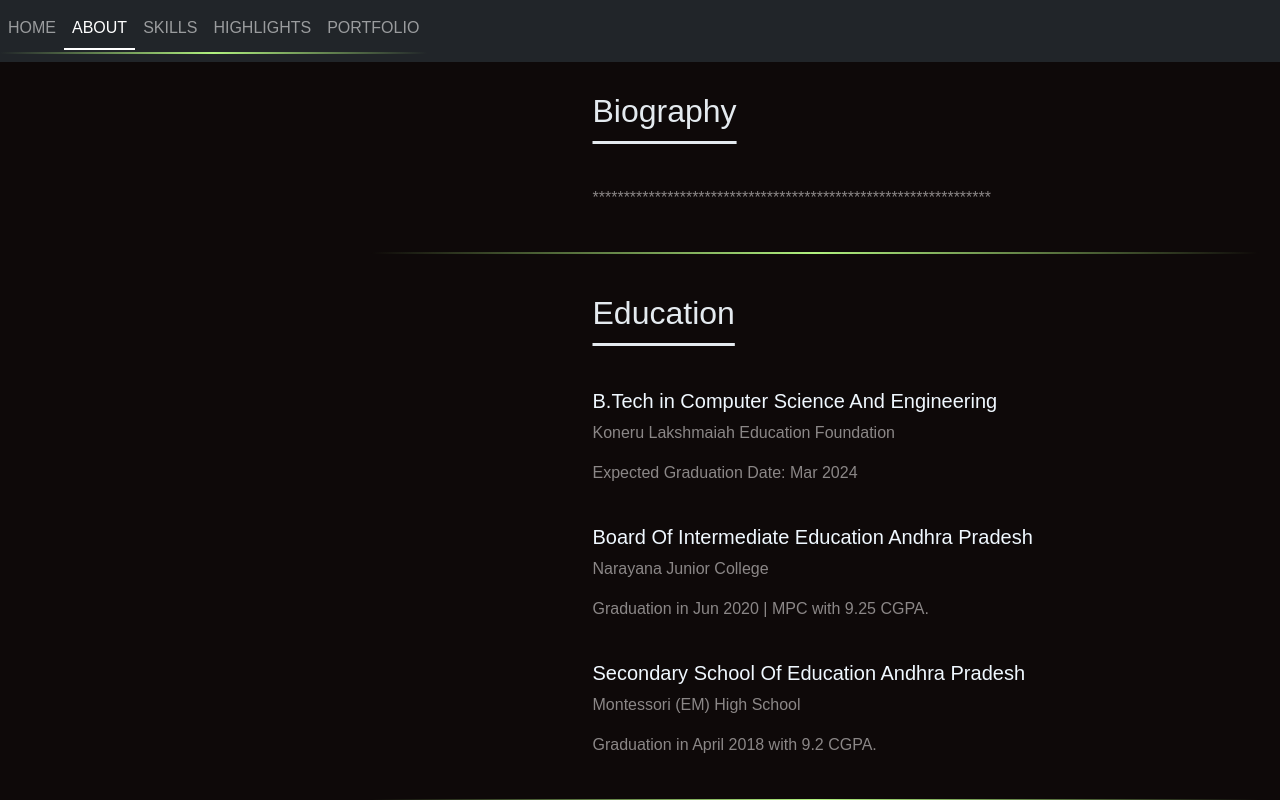
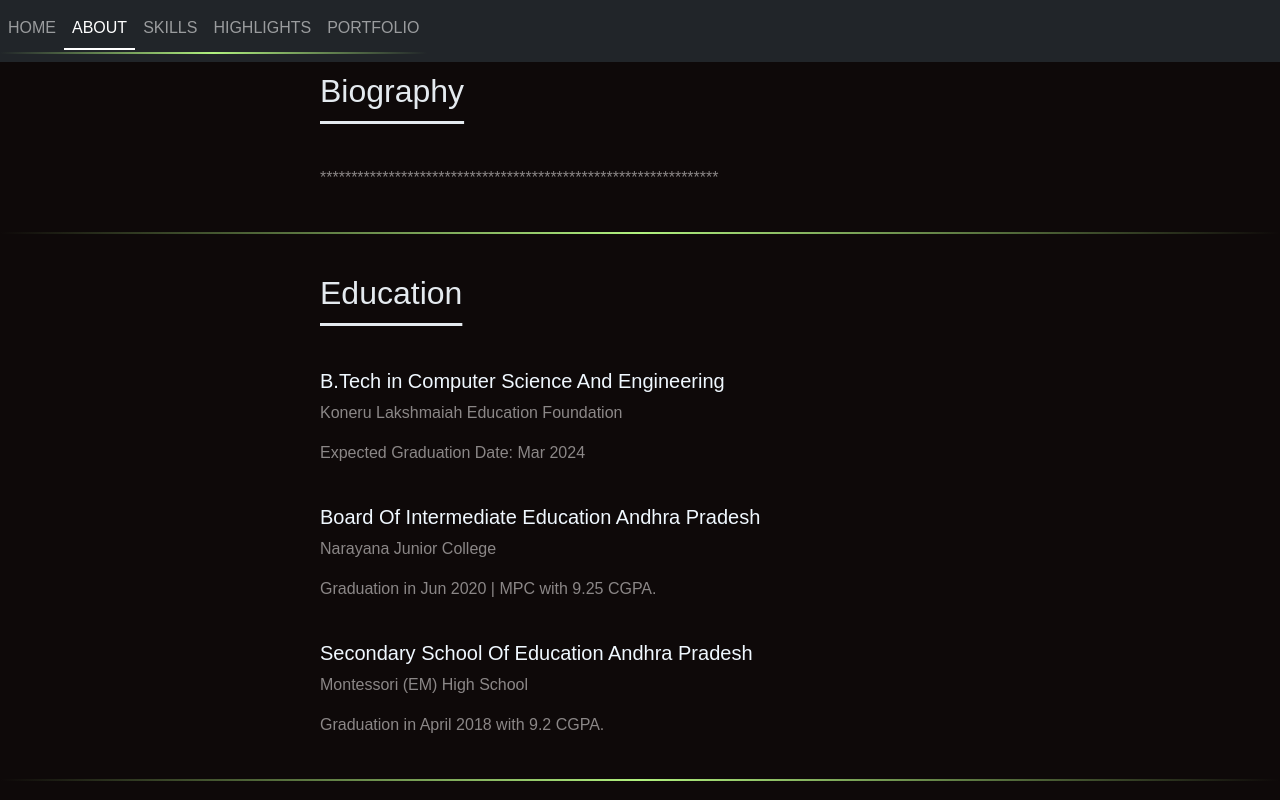
Before and after one commit to medepallipremchandu/premportfolio, a React (Create React App) app: page /About in a window 1280 px wide. Shown: the top 800 px of the page. Built offline with nearby package versions, Linux system fonts and the light colour scheme.

Commit message:
portfolio

```diff
--- a/src/components/About.js
+++ b/src/components/About.js
@@ -13,7 +13,7 @@ function About() {
             <br/><br/><br/><br/><br/><br/><br/><br/>
             <img className="img1" src={tenth} alt="tenth"></img>
         </div> */}
-        <div id="content">
+        {/* <div id="content"> */}
         <h2 className="p1">Biography</h2>
         <br/>
         <p className="p">****************************************************************</p>
@@ -57,7 +57,7 @@ function About() {
             <p className="p">Playing physical as well as online games</p>
             <p className="p">Watching movies on ott platforms</p>
             <br/><br/><br/><br/>
-        </div>
+        {/* </div>   */}
         {/* </div>         */}
         </>
     );
--- a/src/components/skills.js
+++ b/src/components/skills.js
@@ -80,7 +80,7 @@ function Skill(){
                         </div>
                         </div>
                         </div>
-                        <br/><br/><br/><br/><br/>
+                        <br/><br/><br/><br/><br/><br/><br/>
                         </div>
         </>
     );
```
